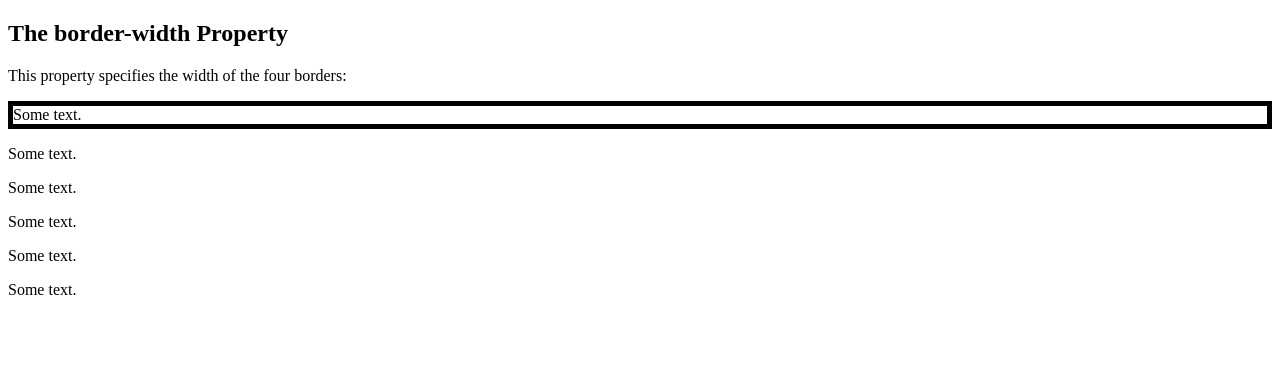
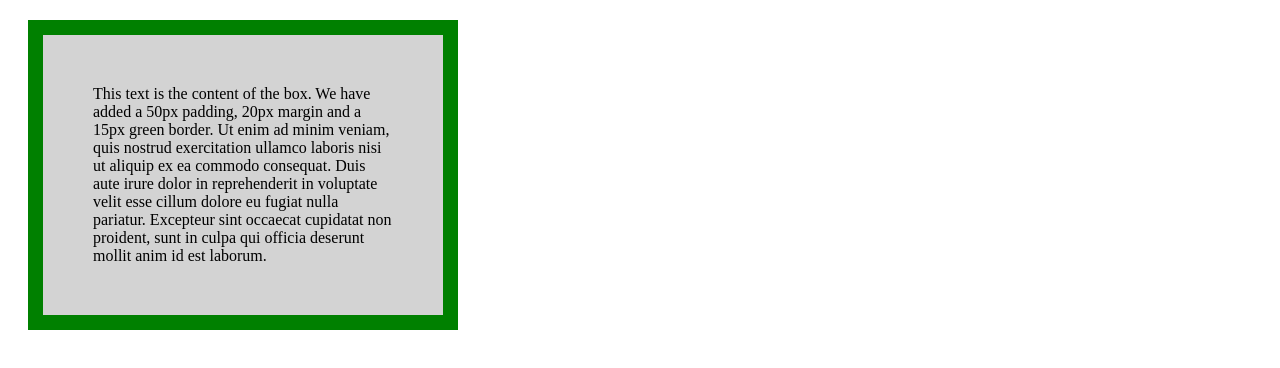
Before and after one commit to Sammy7865-oss/htmltesting, a plain HTML site: page external css.html in a window 1280 px wide. Drawn offline with Linux system fonts and the light colour scheme.

Commit message:
external CSS

```diff
--- a/external css.html
+++ b/external css.html
@@ -1,19 +1,48 @@
-<!DOCTYPE html>
-<html >
+<!doctype html>
+<html>
   <head>
     <title>Linking external css</title>
     <!-- <link rel="stylesheet" type="text/css" href="/external.css"> -->
     <style>
-        p.one{
+
+        /* div{
+             border: 1px solid black;
+              background-color: lightblue;
+
+        } */
+         /* .div1 {
+  max-width: 500px;
+  padding:10px;
+  background-color: powderblue;
+}
+
+.div2 {
+  width: 500px;
+  padding:10px;
+  background-color: powderblue;
+} */
+      div {
+  background-color: lightgrey;
+  width: 300px;
+  border: 15px solid green;
+  padding: 50px;
+  margin: 20px;
+}
+      /* p.one {
         border-style: solid;
-  border-width: 5px;
-        }
+        border-width: 5px; */
+      /* } */
+      /* div {
+  border: 1px solid black;
+  margin: 25px 50px 75px 100px;
+  background-color: lightblue;
+} */
     </style>
   </head>
   <body>
     <!-- <h1>This is a heading</h1>
 <p>This is a paragraph.</p> -->
-<h2>The border-width Property</h2>
+    <!-- <h2>The border-width Property</h2>
 <p>This property specifies the width of the four borders:</p>
 
 <p class="one">Some text.</p>
@@ -21,8 +50,26 @@
 <p class="three">Some text.</p>
 <p class="four">Some text.</p>
 <p class="five">Some text.</p>
-<p class="six">Some text.</p>
+<p class="six">Some text.</p> -->
 
+    <!-- <h2>Using individual margin properties</h2>
+
+    <div>
+      This div element has a top margin of 100px, a right margin of 150px, a
+      bottom margin of 100px, and a left margin of 80px.
+    </div> -->
+    <!-- <h2>Using individual padding properties</h2> -->
+
+    <!-- <div>
+      This div element has a top padding of 50px, a right padding of 30px, a
+      bottom padding of 50px, and a left padding of 80px.
+    </div> -->
+    <!-- <div class="div1">This div element has a max-width of 500px</div>
+
+<br>
+
+<div class="div2">This div element has a width of 500px.</div> -->
+<div>This text is the content of the box. We have added a 50px padding, 20px margin and a 15px green border. Ut enim ad minim veniam, quis nostrud exercitation ullamco laboris nisi ut aliquip ex ea commodo consequat. Duis aute irure dolor in reprehenderit in voluptate velit esse cillum dolore eu fugiat nulla pariatur. Excepteur sint occaecat cupidatat non proident, sunt in culpa qui officia deserunt mollit anim id est laborum.</div>
 
   </body>
 </html>
```
Lines whose indentation alone changed are shown as unchanged.
